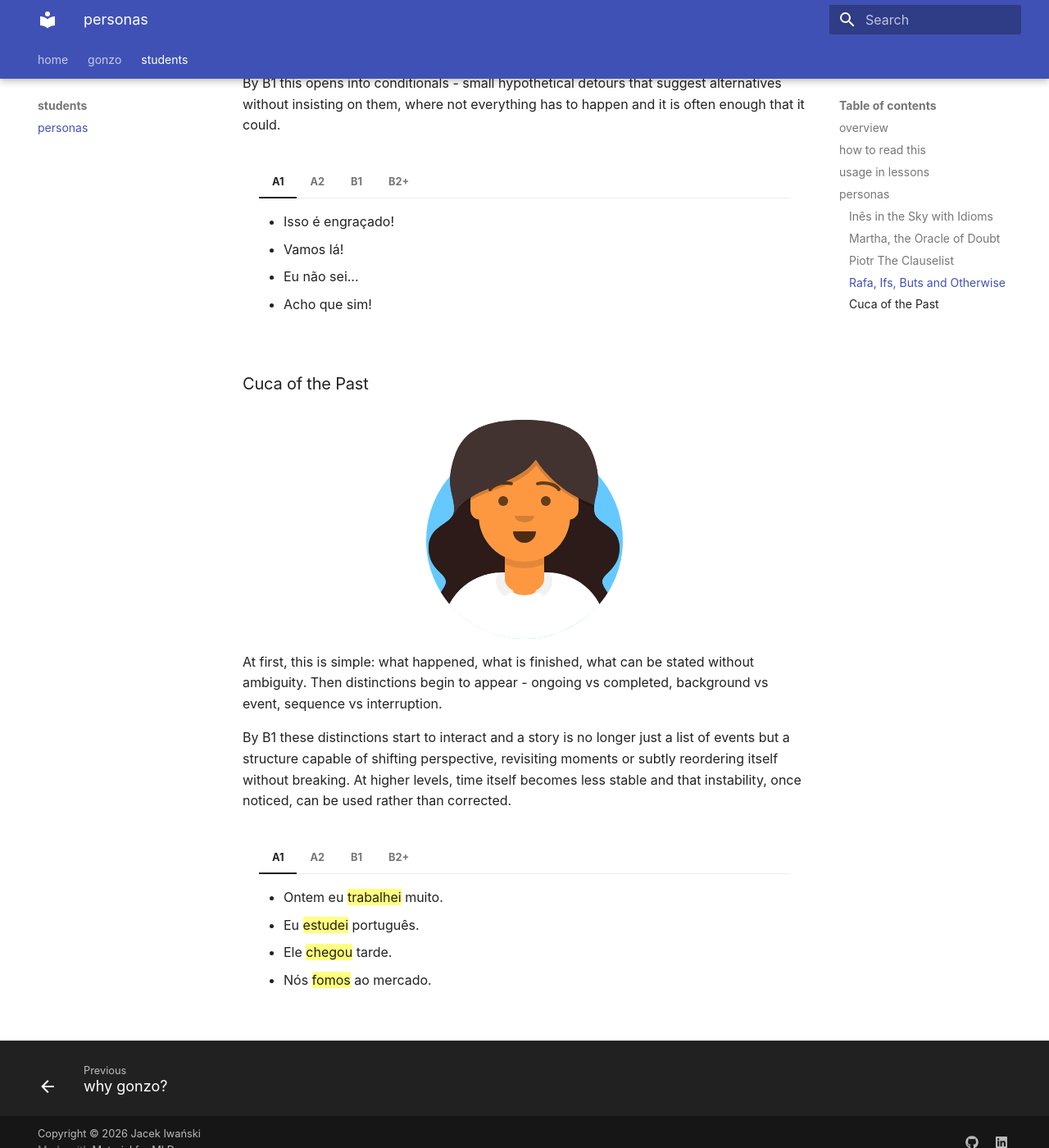
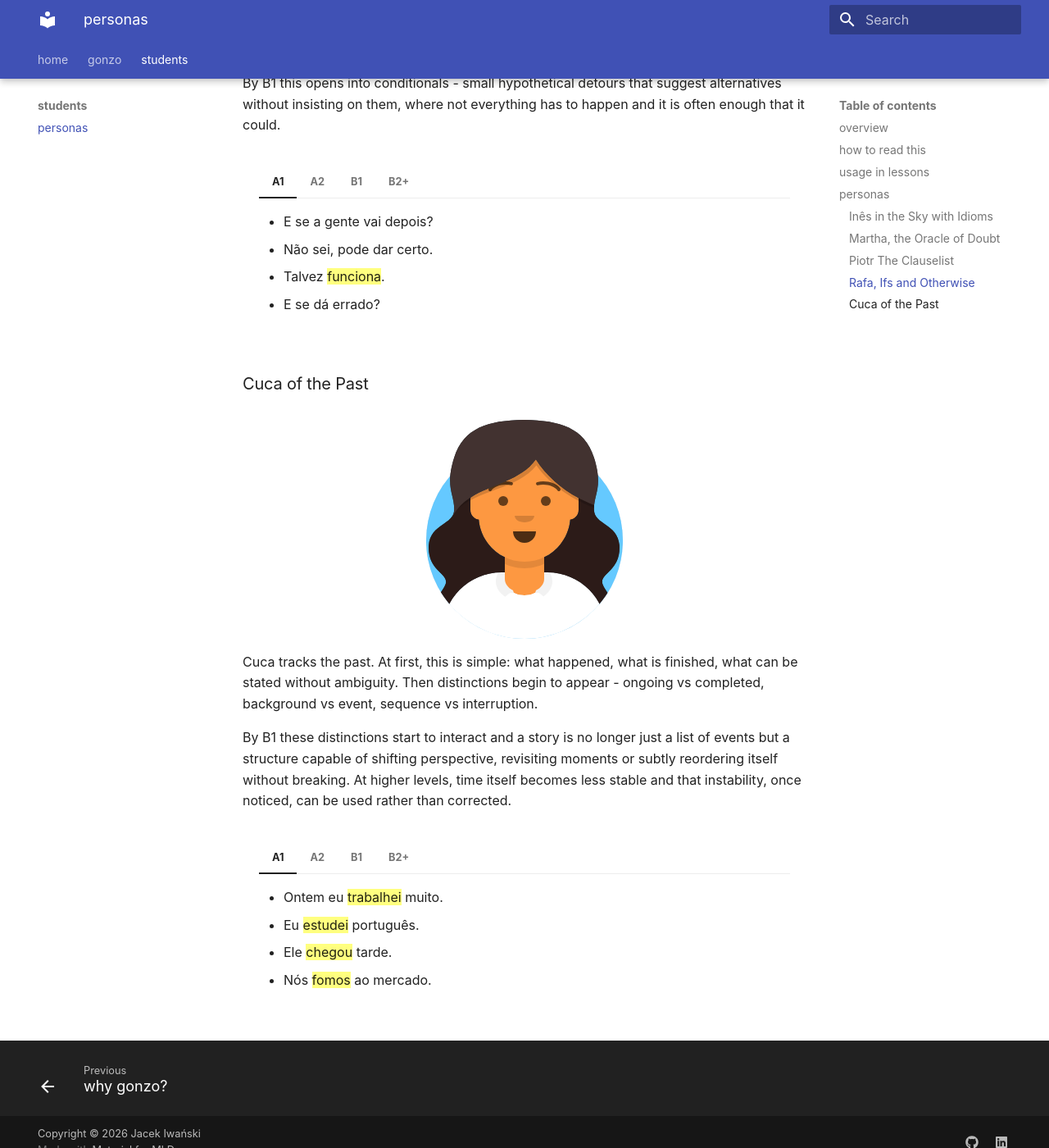
Before and after one commit to jiwanski/topicalia2-notes, an MkDocs documentation site: the page built from docs/students/personas.md, in a window 1280 px wide and 1400 px high, scrolled down 4671 px. Shown: the whole window at 82% size. Built offline with MkDocs 1.6.1 and Material for MkDocs 9.7.7, drawn with Linux system fonts in a browser that asks for light colours; some of the changed lines change nothing that is shown; some of the changed text lies outside the part shown.

Commit message:
update persona-level examples

```diff
--- a/docs/students/personas.md
+++ b/docs/students/personas.md
@@ -93,19 +93,19 @@
 
 === "A1"
 
-    - Eu tenho fome.
-    - Vamos tomar um café?
-    - Tudo bem?
-    - Estou com sono.
-    - Que horas são?
+    - Já já.
+    - Pois é.
+    - Então tá.
+    - Sei lá.
+    - Tá bom então.
 
 === "A2"
 
-    - Tenho vontade de viajar.
-    - Preciso de ajuda com isso.
-    - Ele gosta de música brasileira.
-    - Estou com pressa agora.
-    - A gente pode sair mais tarde.
+    - Aí já complica.
+    - No fim das contas, tanto faz.
+    - Vai saber.
+    - Meio estranho isso.
+    - Fica difícil assim.
 
 === "B1"
 
@@ -178,17 +178,17 @@
 
 === "A1"
 
-    - Isso é muito bom!
-    - Eu estou muito cansado!
-    - Ele é muito alto!
-    - Isso é grande demais!
+    - Isso é bom, mas eu não gosto muito.
+    - Eu estou cansado, porque trabalhei muito.
+    - Ele é alto, e fala muito também.
+    - Eu quero ir, mas não tenho tempo.
 
 === "A2"
 
-    - Isso é mais difícil do que parece.
-    - Ele é mais rápido que eu.
-    - Hoje está melhor que ontem.
-    - Isso é menos complicado do que pensei.
+    - O filme que eu vi ontem foi estranho, mas interessante.
+    - A pessoa que falou isso não explicou direito.
+    - Eu fui ao lugar onde você trabalha, mas estava fechado.
+    - Isso é algo que eu não entendi, porque ninguém explicou.
 
 === "B1"
 
@@ -203,7 +203,7 @@
     - O problema que surgiu ontem, que ninguém previu, ainda não foi resolvido.
     - A forma como ele explicou, que parecia clara no início, ficou confusa depois.
 
-### Rafa, Ifs, Buts and Otherwise
+### Rafa, Ifs and Otherwise
 
 <figure markdown="span">
   ![_](../assets/avatars/rafa.svg)
@@ -217,17 +217,17 @@
 
 === "A1"
 
-    - Isso é engraçado!
-    - Vamos lá!
-    - Eu não sei...
-    - Acho que sim!
+    - E se a gente vai depois?
+    - Não sei, pode dar certo.
+    - Talvez <mark class="doubt" title="technically incorrect">funciona</mark>.
+    - E se dá errado?
 
 === "A2"
 
-    - Talvez a gente possa tentar isso.
-    - Não sei se vale a pena.
-    - Acho melhor ver depois.
-    - Pode ser uma boa ideia.
+    - E se a gente tenta de outro jeito?
+    - Talvez dá certo assim.
+    - Não sei se isso funciona, mas pode funcionar.
+    - E se a gente faz isso amanhã?
 
 === "B1"
 
@@ -249,7 +249,7 @@
   ![_](../assets/avatars/cuca.svg)
 </figure>
 
-At first, this is simple: what happened, what is finished, what can be stated without ambiguity. Then distinctions begin to appear - ongoing vs completed, background vs event, sequence vs interruption.
+Cuca tracks the past. At first, this is simple: what happened, what is finished, what can be stated without ambiguity. Then distinctions begin to appear - ongoing vs completed, background vs event, sequence vs interruption.
 
 By B1 these distinctions start to interact and a story is no longer just a list of events but a structure capable of shifting perspective, revisiting moments or subtly reordering itself without breaking. At higher levels, time itself becomes less stable and that instability, once noticed, can be used rather than corrected.
 
@@ -262,21 +262,21 @@
 
 === "A2"
 
-    - Quando eu morava lá, estudava todos os dias.
-    - Eu estava lendo quando ele chegou.
-    - Antes, eu trabalhava muito mais.
-    - A gente estava conversando quando aconteceu.
+    - Quando eu <mark class="verb" data-canonical="">morava</mark> lá, <mark class="verb" data-canonical="">estudava</mark> todos os dias.
+    - Eu <mark class="verb" data-canonical="">estava lendo</mark> quando ele <mark class="verb" data-canonical="">chegou</mark>.
+    - Antes, eu <mark class="verb" data-canonical="">trabalhava</mark> muito mais.
+    - A gente <mark class="verb" data-canonical="">estava conversando</mark> quando <mark class="verb" data-canonical="">aconteceu</mark>.
 
 === "B1"
 
-    - Eu já tinha saído quando ele chegou.
-    - Quando percebi, já era tarde demais.
-    - Eu estava tentando entender o que tinha acontecido.
-    - Depois que ele falou, tudo mudou.
+    - Eu já <mark class="verb" data-canonical="">tinha saído</mark> quando ele <mark class="verb" data-canonical="">chegou</mark>.
+    - Quando <mark class="verb" data-canonical="">percebi</mark>, já <mark class="verb" data-canonical="">era</mark> tarde demais.
+    - Eu <mark class="verb" data-canonical="">estava tentando</mark> entender o que <mark class="verb" data-canonical="">tinha acontecid</mark>o.
+    - Depois que ele <mark class="verb" data-canonical="">falou</mark>, tudo <mark class="verb" data-canonical="">mudou</mark>.
 
 === "B2+"
 
-    - Eu vinha pensando nisso há algum tempo quando finalmente decidi agir.
-    - Assim que ele terminou de falar, percebi que já tinha entendido tudo antes.
-    - O que parecia claro no início acabou se complicando depois.
-    - Eu tinha a impressão de que algo não estava certo desde o começo.
+    - Eu <mark class="verb" data-canonical="">vinha</mark> pensando nisso há algum tempo quando finalmente <mark class="verb" data-canonical="">decidi</mark> agir.
+    - Assim que ele <mark class="verb" data-canonical="">terminou</mark> de falar, <mark class="verb" data-canonical="">percebi</mark> que já <mark class="verb" data-canonical="">tinha entendido</mark> tudo antes.
+    - O que <mark class="verb" data-canonical="">parecia</mark> claro no início <mark class="verb" data-canonical="">acabou</mark> se complicando depois.
+    - Eu <mark class="verb" data-canonical="">tinha</mark> a impressão de que algo não <mark class="verb" data-canonical="">estava</mark> certo desde o começo.
```
